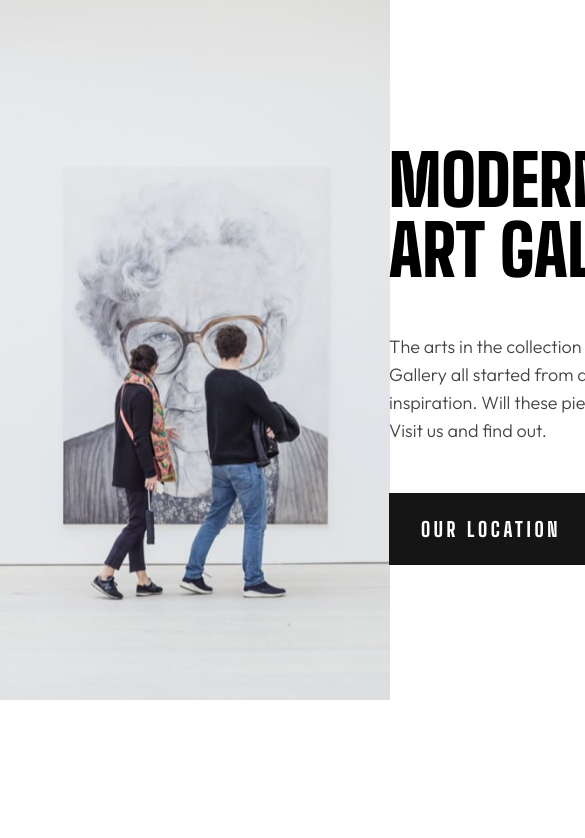
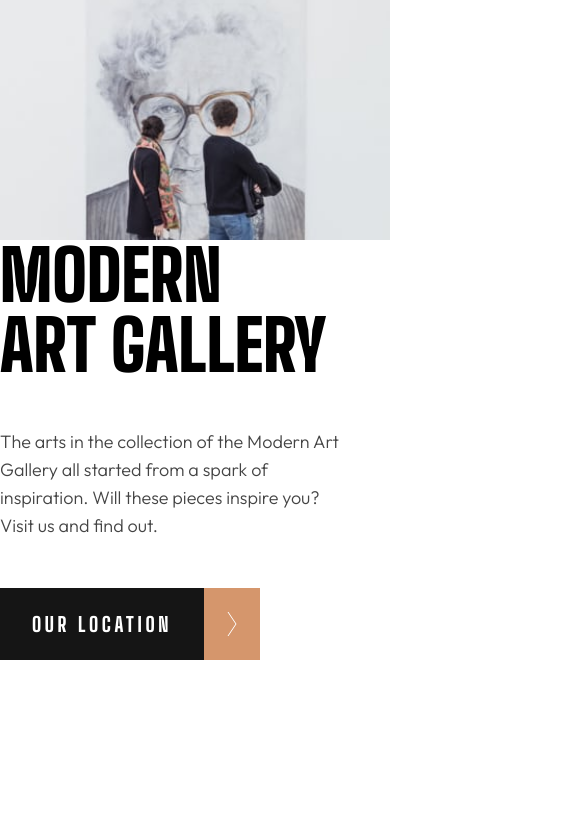
Before and after one commit to AldrinKP/art-gallery, a React (Vite) app: page / in a window 390 px wide. Shown: the top 838 px of the page, 585 px wide, since content can reach past the window. Built offline with nearby package versions, Linux system fonts and the light colour scheme.

Commit message:
Changed layout to flex-col on mobile view. Added responsive hero image

```diff
--- a/src/components/home-page/IntroSection.jsx
+++ b/src/components/home-page/IntroSection.jsx
@@ -1,17 +1,33 @@
-import heroImage from '../../assets/desktop/image-hero.jpg';
+import heroImageDesktop from '../../assets/desktop/image-hero.jpg';
+import heroImageTablet from '../../assets/tablet/image-hero.jpg';
+import heroImageMobile from '../../assets/mobile/image-hero.jpg';
 import Button from '../Button';
 
 //ToDo: Fix mix-blend text - 2nd half color should be pure black
 
 const IntroSection = () => {
 	return (
-		<section className="flex relative lg:h-[800px]">
+		<section className="flex md:flex-row flex-col relative lg:h-[800px]">
 			<div className="lg:block hidden z-0 h-full w-[450px] bg-almost-black"></div>
-			<div className="z-0 lg:w-[540px] w-[437px] lg:h-full h-[700px]">
-				<img src={heroImage} className="w-full h-full object-cover" />
+			<div className="z-0 lg:w-[540px] md:w-[437px] w-full lg:h-full md:h-[700px] h-[240px]">
+				<picture>
+					<source
+						media="(min-width: 1024px)"
+						srcSet={heroImageDesktop}
+					/>
+					<source
+						media="(min-width: 640px)"
+						srcSet={heroImageTablet}
+					/>
+					<img
+						src={heroImageMobile}
+						alt="art exhibit 1"
+						className="w-full h-full object-cover object-center"
+					/>
+				</picture>
 			</div>
 
-			<div className="flex lg:flex-row flex-col lg:gap-80 gap-12 absolute lg:left-[165px] left-[389px] lg:top-[189px] top-[145px]">
+			<div className="flex lg:flex-row flex-col lg:gap-80 gap-12 md:absolute lg:left-[165px] left-[389px] lg:top-[189px] top-[145px]">
 				<h1 className="font-heading font-black lg:text-size-heading-xl text-size-heading-l lg:leading-line-heading-xl leading-line-heading-l text-black lg:text-white lg:mix-blend-difference">
 					MODERN <br />
 					ART GALLERY
```
